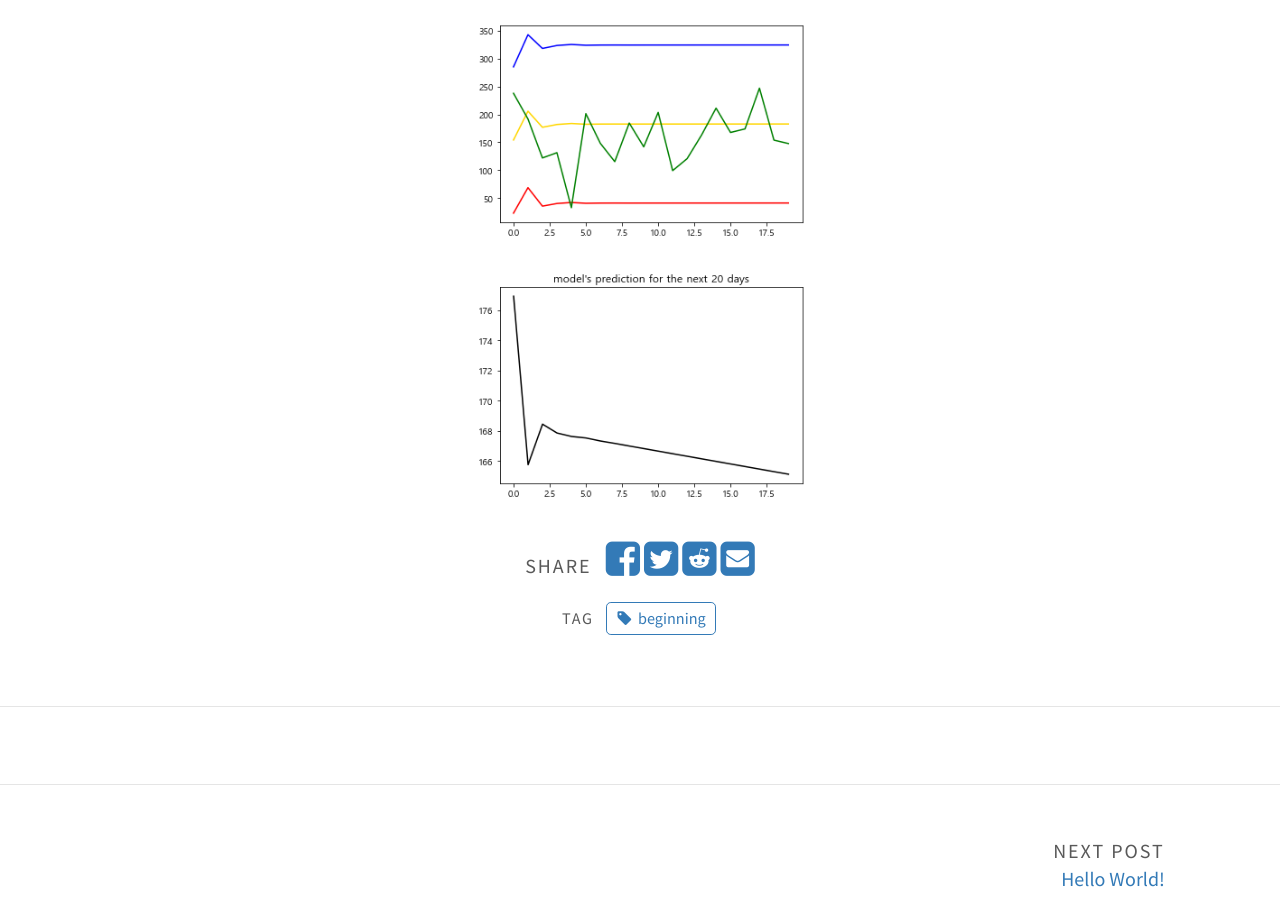
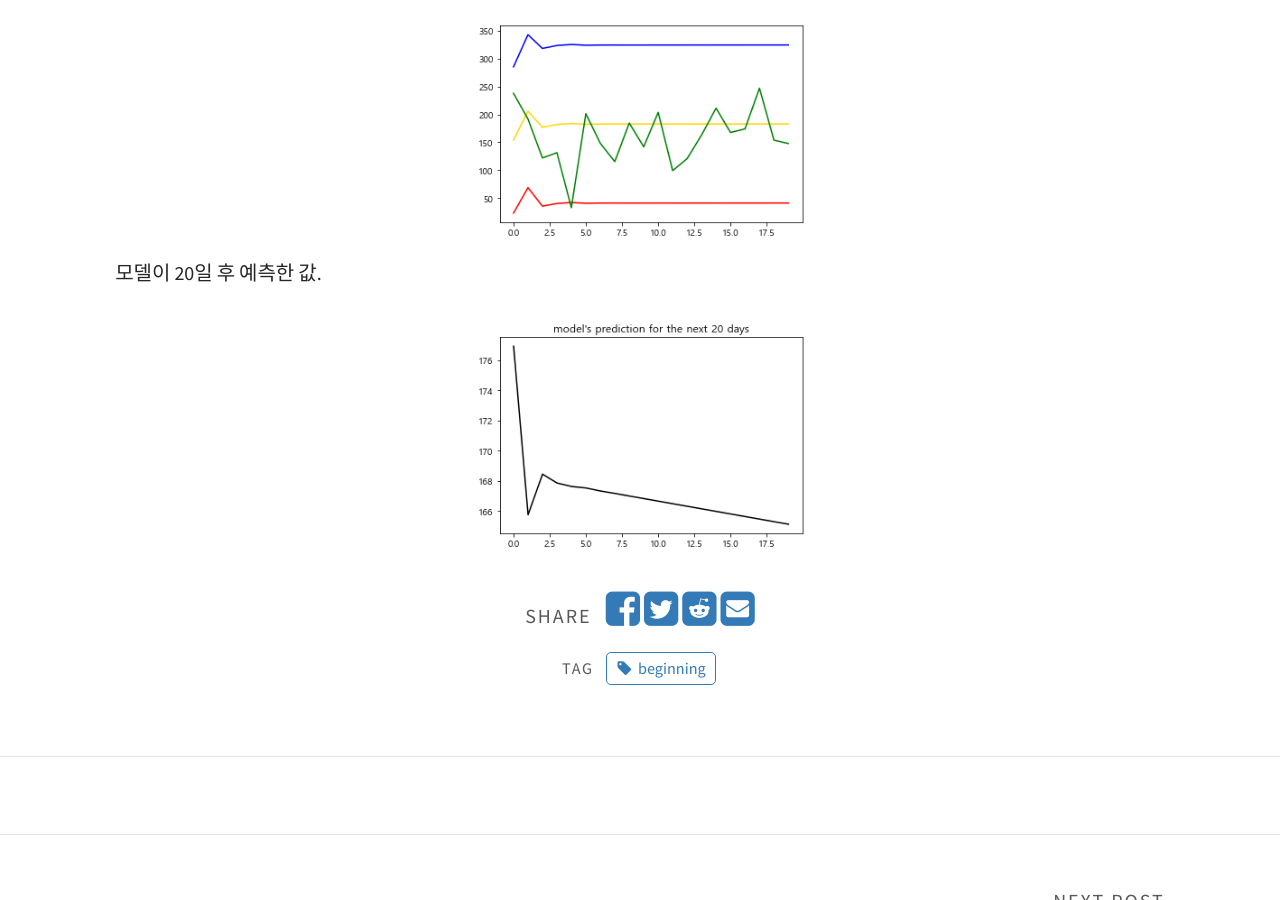
Before and after one commit to joyhyun99/joyhyun99.github.io, a Jekyll site: the page built from _posts/2020-09-05-Time-Series.md, in a window 1280 px wide and 900 px high, scrolled down 3220 px. Built offline with Jekyll 4.4.1, drawn with Linux system fonts in a browser that asks for light colours; comment, search, counter and statistics services are not loaded.

Commit message:
Update 2020-09-05-Time-Series.md

```diff
--- a/_posts/2020-09-05-Time-Series.md
+++ b/_posts/2020-09-05-Time-Series.md
@@ -75,4 +75,7 @@ Yt = α1Yt-1 + α2Yt-2 + β1εt-1 + β2εt-2 + εt 학습 데이터의 예측
 {% endhighlight %}
 
 {% include aligner.html images="2020-09-24-ARIMA-model_12_1.png" %}
+
+모델이 20일 후 예측한 값.
+
 {% include aligner.html images="arima4.png" %}
```
